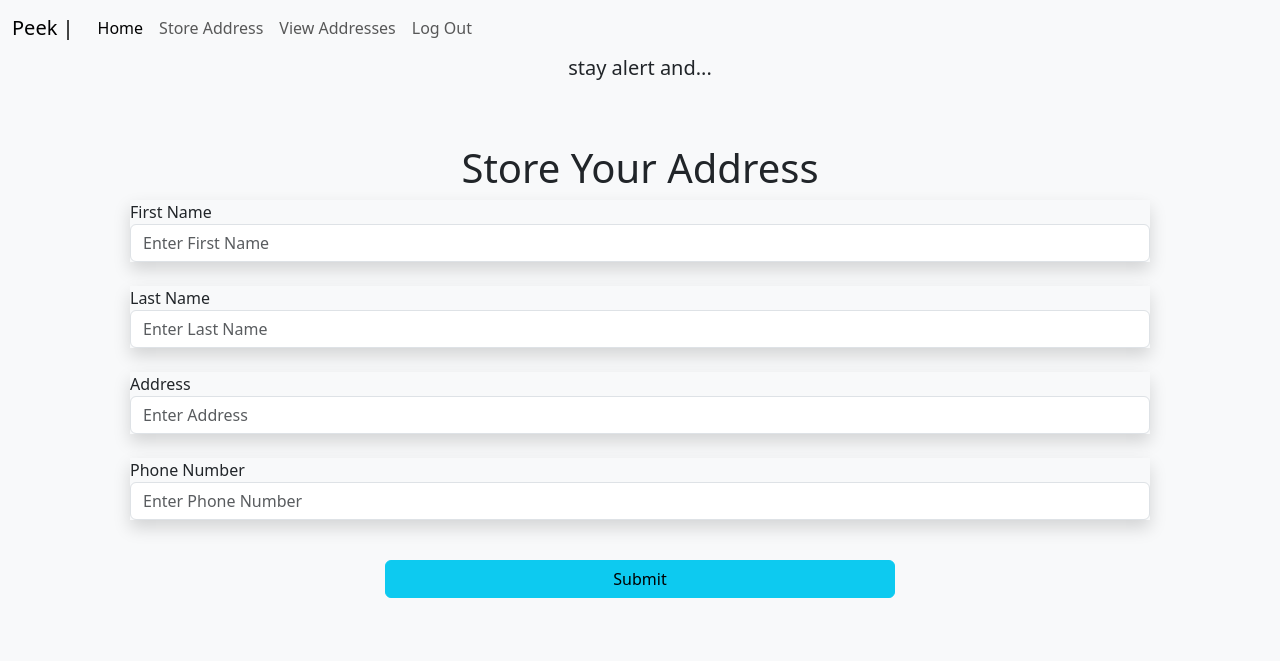
After one commit to thejenniferliu/FlaskJenAddressBook, a Flask app: page /create in a window 1280 px wide. The commit adds this page. Shown: the top 661 px of the page. Run offline with Flask 3, Linux system fonts and the light colour scheme; the visitor is signed in with stand-in values (Sample User, id 1).

Commit message:
'day3hw'

```diff
--- a/app/forms.py
+++ b/app/forms.py
@@ -10,3 +10,16 @@
     password = PasswordField('Password', validators =[InputRequired()])
     confirmpass = PasswordField('Confirm Password', validators=[InputRequired(), EqualTo('password')])
     submit = SubmitField()
+
+
+class LoginForm(FlaskForm):
+    username = StringField('Username', validators = [InputRequired()])
+    password = PasswordField('Password', validators =[InputRequired()])
+    submit = SubmitField()
+
+class AddressForm(FlaskForm):
+    firstname = StringField("First Name", validators = [InputRequired()])
+    lastname = StringField("Last Name", validators = [InputRequired()])
+    phone_number = StringField('Phone Number', validators = [InputRequired()])
+    address = StringField('Address', validators = [InputRequired()])
+    submit = SubmitField()
--- a/app/models.py
+++ b/app/models.py
@@ -1,8 +1,10 @@
 from datetime import datetime
 from werkzeug.security import generate_password_hash, check_password_hash
-from app import db
+from app import db, login
+from flask_login import UserMixin
 
-class User(db.Model):
+
+class User(db.Model, UserMixin):
     id = db.Column(db.Integer, primary_key = True)
     firstname = db.Column(db.String(50), nullable = False)
     lastname = db.Column(db.String(50), nullable = False)
@@ -10,7 +12,7 @@
     username = db.Column(db.String(50), nullable = False, unique = True)
     password = db.Column(db.String(50), nullable = False)
     date_created = db.Column(db.DateTime, nullable=False, default=datetime.utcnow)
-
+    address = db.relationship('Address', backref = 'author')
 
     def __init__(self, **kwargs):
         super().__init__(**kwargs)
@@ -21,12 +23,27 @@
     def __repr__(self):
         return f"<User {self.id} | {self.username}>"
 
+    def check_password(self, password_guess):
+        return check_password_hash(self.password, password_guess)
+
+@login.user_loader
+def load_user(user_id):
+    return User.query.get(user_id)
+
 
 class Address(db.Model):
     id = db.Column(db.Integer, primary_key = True)
     firstname = db.Column(db.String(50), nullable = False)
     lastname = db.Column(db.String(50), nullable = False)
-    phone_number = db.Column(db.String(20), nullable = False)
-    address = db.Column(db.String(50), nullable = False)
+    phone_number = db.Column(db.String(20))
+    address = db.Column(db.String(50))
     date_created = db.Column(db.DateTime, nullable=False, default=datetime.utcnow)
     user_id = db.Column(db.Integer, db.ForeignKey('user.id'))
+
+    def __init__(self, **kwargs):
+        super().__init__(**kwargs)
+        db.session.add(self)
+        db.session.commit()
+
+    def __repr__(self):
+        return f"<Address {self.id} | {self.address}>"
--- a/app/routes.py
+++ b/app/routes.py
@@ -1,11 +1,18 @@
 from app import app
+
 from flask import render_template, redirect, url_for, flash
-from app.forms import SignUpForm
-from app.models import User
+from app.forms import SignUpForm, LoginForm, AddressForm
+from app.models import User, Address
+from flask_login import login_user, logout_user, login_required, current_user
 
 @app.route('/')
 def index():
     return render_template('index.html')
+
+@app.route('/address')
+def address():
+    address = Address.query.all()
+    return render_template('address.html', address = address)
 
 @app.route('/signup', methods = ["GET", "POST"])
 def signup():
@@ -33,6 +40,48 @@
 
     return render_template('signup.html', form = form)
 
-@app.route('/login')
+@app.route('/login', methods = ['GET', 'POST'])
 def login():
-    return render_template('login.html')
+    form = LoginForm()
+
+    if form.validate_on_submit():
+        username = form.username.data
+        password = form.password.data
+        print(username, password)
+        user = User.query.filter_by(username = username).first()
+        if user is not None and user.check_password(password):
+            login_user(user)
+            flash(f"{user.username} is now logged in", "warning")
+            return redirect(url_for('index'))
+        else:
+            flash(f"Incorrect username and/or password", 'danger')
+            return redirect(url_for('login'))
+
+    return render_template('login.html', form = form)
+
+@app.route('/logout')
+def logout():
+    logout_user()
+    flash("You have been logged out", 'warning')
+    return redirect(url_for('index'))
+
+
+@app.route('/create', methods = ['GET', 'POST'])
+@login_required
+def create():
+    form = AddressForm()
+    if form.validate_on_submit():
+        print('Form Validated!')
+        #get data from form
+        firstname = form.firstname.data
+        lastname = form.lastname.data
+        address = form.address.data
+        phone_number = form.phone_number.data
+        print(address, current_user)
+        #final step is create post with userid. current_user is just a proxy to rremember who that is
+        #Create new post instance
+        new_address = Address(firstname = firstname, lastname = lastname, address = address, phone_number = phone_number, user_id = current_user.id)
+        flash(f"Congratulations {new_address.firstname}, your address has been stored", 'success')
+        return redirect(url_for('index'))
+
+    return render_template('create.html', form = form)
--- a/app/templates/base.html
+++ b/app/templates/base.html
@@ -6,7 +6,7 @@
     <meta name="viewport" content="width=device-width, initial-scale=1.0">
     <link rel ='stylesheet' href = https://cdn.jsdelivr.net/npm/bootstrap@5.3.0-alpha1/dist/css/bootstrap.min.css>
 
-<title>Jennaplois | {% block title %} {% endblock %}</title>
+<title>Peek | {% block title %} {% endblock %}</title>
 
 </head>
 
--- /dev/null
+++ b/app/templates/create.html
@@ -0,0 +1,32 @@
+{% extends 'base.html' %}
+
+{% block title %} Store Address {% endblock %}
+
+{% block content %}
+<form action ="" class = 'bg-light mt-3 p-5' method ="post">
+<h1 class = 'text-center'>Store Your Address</h1>
+
+{{ form.csrf_token }}
+
+<div class="mb-3 shadow p3 mb-4">
+{{ form.firstname.label }}
+{{ form.firstname(class ='form-control', placeholder ="Enter First Name")}}
+</div>
+<div class="mb-3 shadow p3 mb-4">
+{{ form.lastname.label }}
+{{ form.lastname(class ='form-control', placeholder ="Enter Last Name")}}
+</div>
+<div class="mb-3 shadow p3 mb-4">
+{{ form.address.label }}
+{{ form.address(class ='form-control', placeholder ="Enter Address")}}
+</div>
+<div class="mb-3 shadow p3 mb-4">
+{{ form.phone_number.label }}
+{{ form.phone_number(class ='form-control', placeholder ="Enter Phone Number")}}
+</div>
+
+<div class="text-center mb-3 ">
+{{ form.submit(class ='btn btn-info w-50 mt-3') }}
+</div>
+
+{% endblock %}
--- a/app/templates/nav.html
+++ b/app/templates/nav.html
@@ -9,15 +9,26 @@
           <li class="nav-item">
             <a class="nav-link active" aria-current="page" href="/">Home</a>
           </li>
+          {% if current_user.is_authenticated %}
+
+          <li class="nav-item">
+          <a class="nav-link" href ="{{ url_for('create') }}">Store Address</a>
+          </li>
+          <li class="nav-item">
+            <a class="nav-link" href="/address">View Addresses</a>
+          </li>
+          <li>
+            <a class="nav-link" href="/logout">Log Out</a>
+          </li>
+          {% else %}
           <li class="nav-item">
             <a class="nav-link" href="/signup">Sign Up</a>
           </li>
           <li class="nav-item">
-            <a class="nav-link" href="#">Log in</a>
+            <a class="nav-link" href="/login">Log in</a>
           </li>
-          <li class="nav-item">
-            <a class="nav-link" href="#">Posts</a>
-          </li>
+          {% endif %}
+
 
           </li>
         </ul>
--- a/requirements.txt
+++ b/requirements.txt
@@ -2,6 +2,7 @@
 click==8.1.3
 colorama==0.4.6
 Flask==2.2.2
+Flask-Login==0.6.2
 Flask-Migrate==4.0.1
 Flask-SQLAlchemy==3.0.2
 Flask-WTF==1.0.1
```
Also changed, not shown: app/__init__.py (+6 -1 lines), app/templates/address.html (added, +27 -0 lines), app/templates/login.html (added, +27 -0 lines), migrations/versions/825e63ee2f59_address_table.py (added, +37 -0 lines), app.db, 1 other file.
